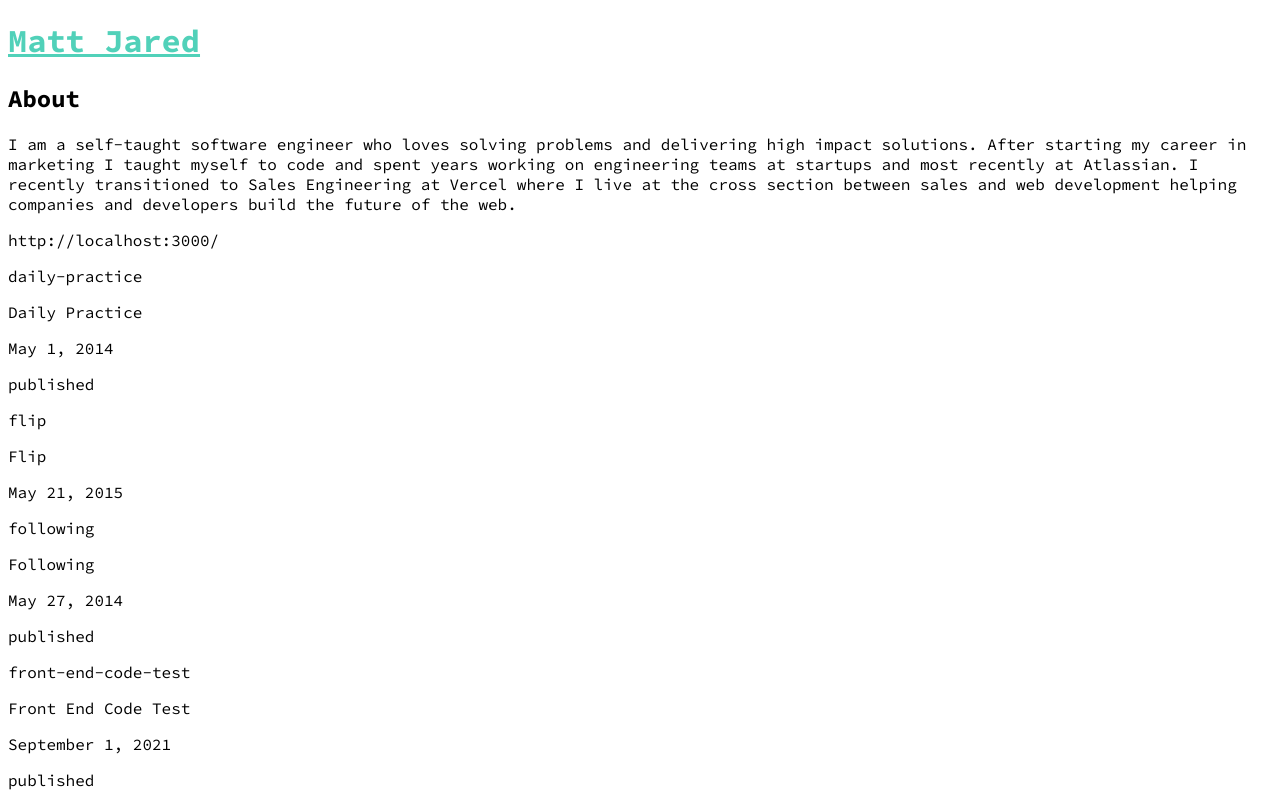
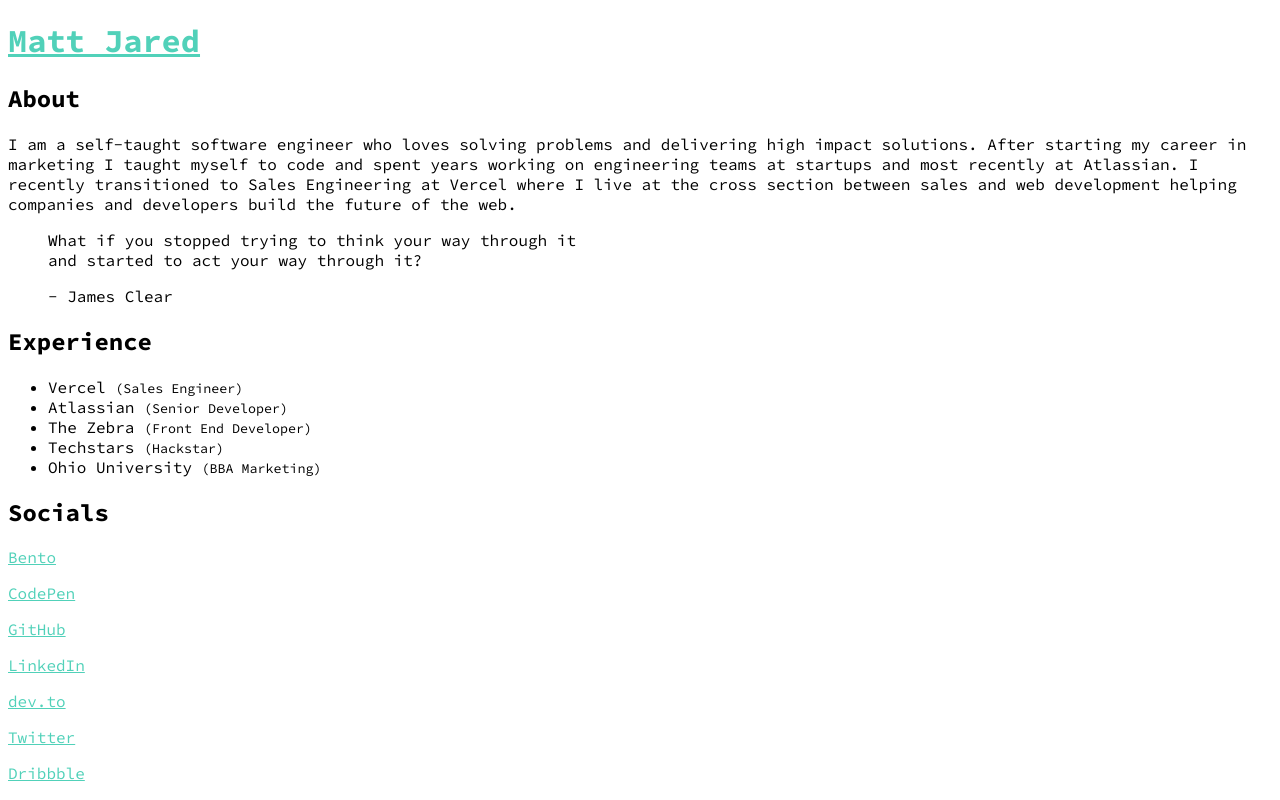
Before and after one commit to mattjared/personal-site, a Next.js app: page / in a window 1280 px wide. Shown: the top 800 px of the page. Built offline with nearby package versions, Linux system fonts and the light colour scheme.

Commit message:
Barry Parkhill

```diff
--- a/app/blog/get-all-posts/route.ts
+++ b/app/blog/get-all-posts/route.ts
@@ -2,6 +2,8 @@ import fs from "fs";
 import { join } from "path";
 import graymatter from "gray-matter";
 const postsDirectory = join(process.cwd(), "_posts");
+import { NextResponse } from 'next/server'
+
 
 export const revalidate = 0 // disable cache
 
@@ -25,5 +27,5 @@ export async function GET() {
     })
   });
   const options = { status: 200, revalidate }
-  return new Response(JSON.stringify(allPosts), options);
+  return new NextResponse(JSON.stringify(allPosts), options);
 }
--- a/app/page.js
+++ b/app/page.js
@@ -18,9 +18,9 @@ export default function Home() {
         <section className="mb-8">
           <Box headline={site.about.heading} text={site.about.bio}/>
         </section>
-        <section>
+        {/* <section>
           <BlogGridServer />
-        </section>
+        </section> */}
         <blockquote className="pl-8 ml-0 my-11  w-full border-l-4 border-current">
           <p className="text-3xl mb-4 font-semibold">
             What if you stopped trying to think your way through it <br />
```
